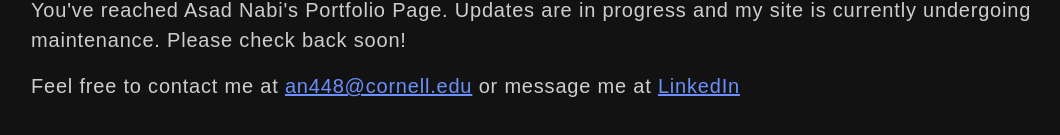
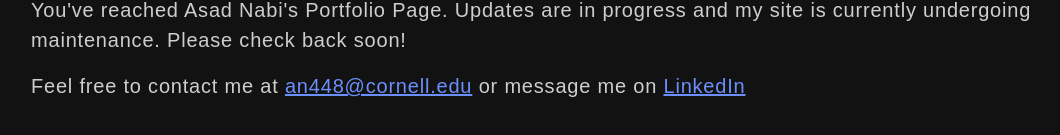
Before and after one commit to anabi77498/portfolio-page, a React (Create React App) app: page / in a window 1280 px wide. Shown: the part 263-398 px from the top of the page, without its empty margins (51-1111 px from the left). Built offline with nearby package versions, Linux system fonts and the light colour scheme.

Commit message:
linkedin update

```diff
--- a/src/components/Maintenance.js
+++ b/src/components/Maintenance.js
@@ -12,7 +12,7 @@
               <div className="p-text">
               <p>You've reached Asad Nabi's Portfolio Page. Updates are in progress and my site is currently undergoing maintenance. Please check back soon!
               </p>
-              <p>Feel free to contact me at <a href = "mailto: an448@cornell.edu">an448@cornell.edu</a> or message me at&nbsp;<a href="https://www.linkedin.com/in/asadnabi7/">LinkedIn </a></p>
+              <p>Feel free to contact me at <a href = "mailto: an448@cornell.edu">an448@cornell.edu</a> or message me on&nbsp;<a href="https://www.linkedin.com/in/asadnabi7/">LinkedIn </a></p>
               </div>
             </div>
       </Container>
```
